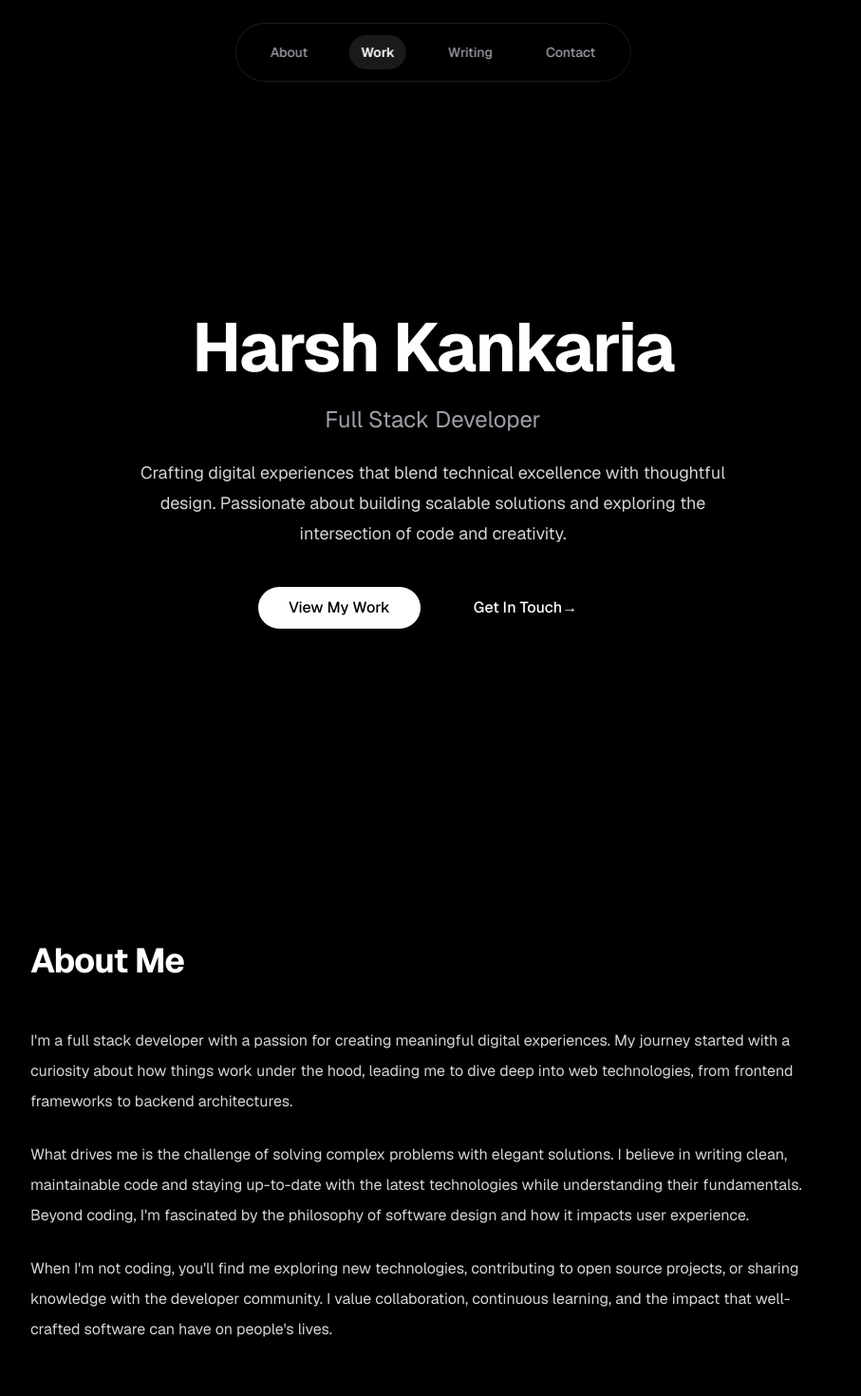
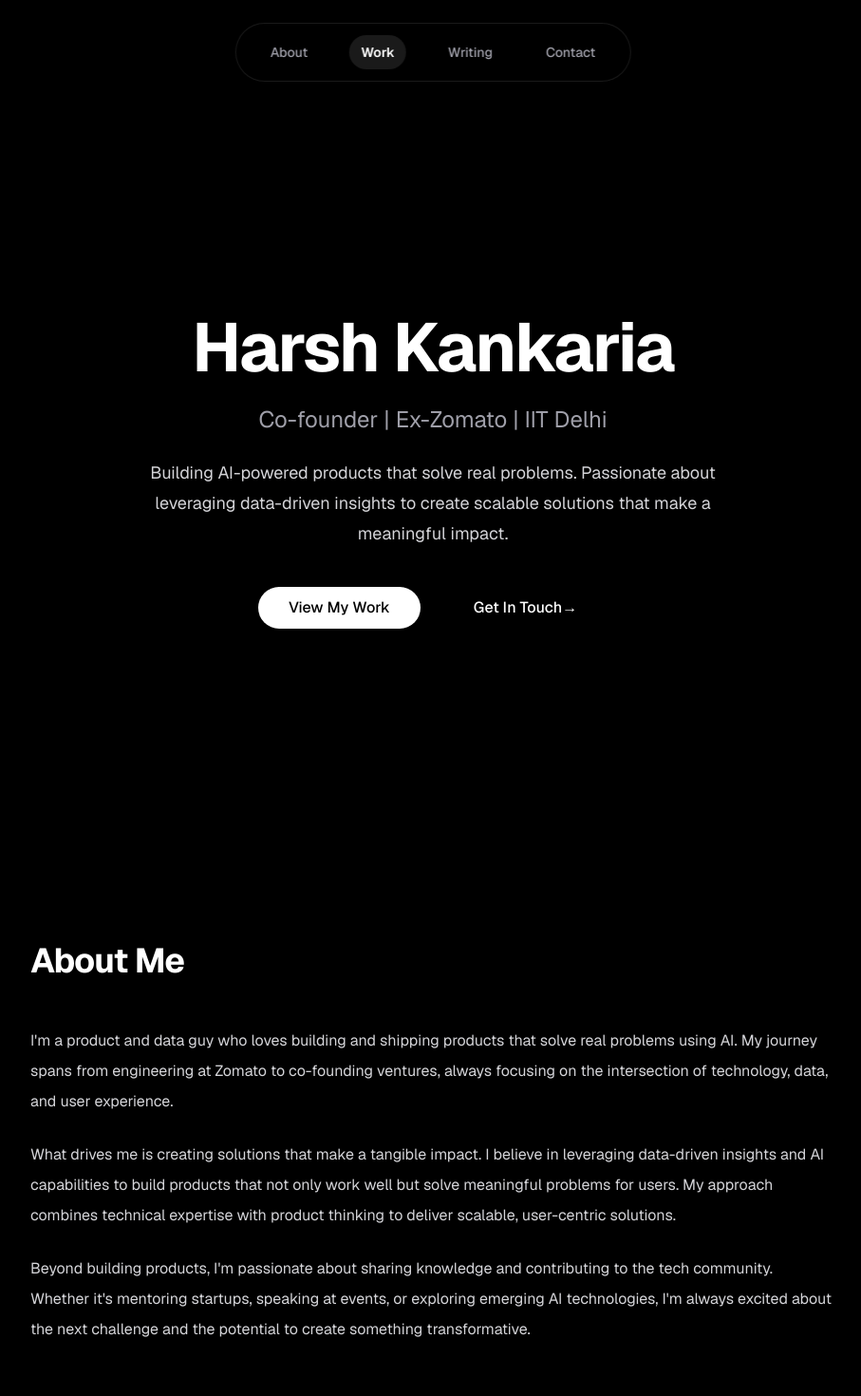
Before and after one commit to HarshK99/kanka, a Next.js app: page / in a window 1280 px wide. Shown: the top 1470 px of the page at 95% size, without its empty margins (184-1091 px from the left). Built offline with nearby package versions, Linux system fonts and the light colour scheme.

Commit message:
about us

```diff
--- a/app/components/sections/about.tsx
+++ b/app/components/sections/about.tsx
@@ -11,20 +11,19 @@ export const About = () => {
         </Heading2>
         <div className="prose prose-lg prose-invert max-w-none">
           <Paragraph>
-            I&apos;m a full stack developer with a passion for creating meaningful digital experiences.
-            My journey started with a curiosity about how things work under the hood, leading me
-            to dive deep into web technologies, from frontend frameworks to backend architectures.
+            I&apos;m a product and data guy who loves building and shipping products that solve real problems using AI.
+            My journey spans from engineering at Zomato to co-founding ventures, always focusing on the intersection
+            of technology, data, and user experience.
           </Paragraph>
           <Paragraph className="mt-6">
-            What drives me is the challenge of solving complex problems with elegant solutions.
-            I believe in writing clean, maintainable code and staying up-to-date with the latest
-            technologies while understanding their fundamentals. Beyond coding, I&apos;m fascinated by
-            the philosophy of software design and how it impacts user experience.
+            What drives me is creating solutions that make a tangible impact. I believe in leveraging data-driven insights
+            and AI capabilities to build products that not only work well but solve meaningful problems for users.
+            My approach combines technical expertise with product thinking to deliver scalable, user-centric solutions.
           </Paragraph>
           <Paragraph className="mt-6">
-            When I&apos;m not coding, you&apos;ll find me exploring new technologies, contributing to open
-            source projects, or sharing knowledge with the developer community. I value collaboration,
-            continuous learning, and the impact that well-crafted software can have on people&apos;s lives.
+            Beyond building products, I&apos;m passionate about sharing knowledge and contributing to the tech community.
+            Whether it&apos;s mentoring startups, speaking at events, or exploring emerging AI technologies,
+            I&apos;m always excited about the next challenge and the potential to create something transformative.
           </Paragraph>
         </div>
       </Container>
--- a/app/components/sections/hero.tsx
+++ b/app/components/sections/hero.tsx
@@ -10,11 +10,11 @@ export const Hero = () => {
           Harsh Kankaria
         </Heading1>
         <p className="mb-6 text-xl text-zinc-400 sm:text-2xl">
-          Full Stack Developer
+          Co-founder | Ex-Zomato | IIT Delhi
         </p>
         <Lead className="mb-10">
-          Crafting digital experiences that blend technical excellence with thoughtful design.
-          Passionate about building scalable solutions and exploring the intersection of code and creativity.
+          Building AI-powered products that solve real problems. Passionate about leveraging data-driven insights
+          to create scalable solutions that make a meaningful impact.
         </Lead>
         <div className="flex items-center justify-center gap-x-6">
           <Button href="#projects" size="lg">
--- a/app/components/ui/typography.tsx
+++ b/app/components/ui/typography.tsx
@@ -2,10 +2,11 @@ import { cn } from '@/lib/utils';
 
 interface TypographyProps extends React.HTMLAttributes<HTMLElement> {
   children: React.ReactNode;
-  as?: keyof JSX.IntrinsicElements;
+  as?: React.ElementType;
 }
 
-export const Heading1 = ({ className, children, as: Component = 'h1', ...props }: TypographyProps) => {
+export const Heading1 = ({ className, children, as, ...props }: TypographyProps) => {
+  const Component = (as || 'h1') as React.ElementType;
   return (
     <Component
       className={cn(
@@ -19,7 +20,8 @@ export const Heading1 = ({ className, children, as: Component = 'h1', ...props }
   );
 };
 
-export const Heading2 = ({ className, children, as: Component = 'h2', ...props }: TypographyProps) => {
+export const Heading2 = ({ className, children, as, ...props }: TypographyProps) => {
+  const Component = (as || 'h2') as React.ElementType;
   return (
     <Component
       className={cn(
@@ -33,7 +35,8 @@ export const Heading2 = ({ className, children, as: Component = 'h2', ...props }
   );
 };
 
-export const Heading3 = ({ className, children, as: Component = 'h3', ...props }: TypographyProps) => {
+export const Heading3 = ({ className, children, as, ...props }: TypographyProps) => {
+  const Component = (as || 'h3') as React.ElementType;
   return (
     <Component
       className={cn(
@@ -47,7 +50,8 @@ export const Heading3 = ({ className, children, as: Component = 'h3', ...props }
   );
 };
 
-export const Paragraph = ({ className, children, as: Component = 'p', ...props }: TypographyProps) => {
+export const Paragraph = ({ className, children, as, ...props }: TypographyProps) => {
+  const Component = (as || 'p') as React.ElementType;
   return (
     <Component
       className={cn(
@@ -61,7 +65,8 @@ export const Paragraph = ({ className, children, as: Component = 'p', ...props }
   );
 };
 
-export const Lead = ({ className, children, as: Component = 'p', ...props }: TypographyProps) => {
+export const Lead = ({ className, children, as, ...props }: TypographyProps) => {
+  const Component = (as || 'p') as React.ElementType;
   return (
     <Component
       className={cn(
@@ -75,7 +80,8 @@ export const Lead = ({ className, children, as: Component = 'p', ...props }: Typ
   );
 };
 
-export const Muted = ({ className, children, as: Component = 'p', ...props }: TypographyProps) => {
+export const Muted = ({ className, children, as, ...props }: TypographyProps) => {
+  const Component = (as || 'p') as React.ElementType;
   return (
     <Component
       className={cn(
@@ -87,4 +93,4 @@ export const Muted = ({ className, children, as: Component = 'p', ...props }: Ty
       {children}
     </Component>
   );
-};
+};;
--- a/app/layout.tsx
+++ b/app/layout.tsx
@@ -14,8 +14,8 @@ const geistMono = Geist_Mono({
 });
 
 export const metadata: Metadata = {
-  title: "Harsh Kankaria - Full Stack Developer",
-  description: "Personal website showcasing development projects and expertise in modern web technologies.",
+  title: "Harsh Kankaria - Co-founder & Product Leader",
+  description: "Co-founder and product leader passionate about building AI-powered solutions. Ex-Zomato, IIT Delhi alumnus.",
 };
 
 export default function RootLayout({
```
